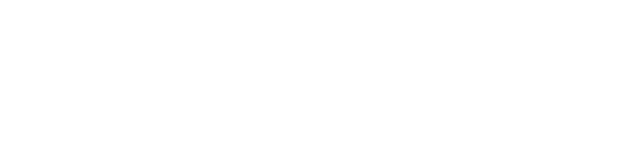
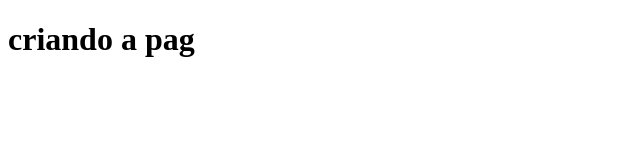
Before and after one commit to GuiBarreto/gama-no-github, a plain HTML site: page index.html in a window 1280 px wide. Shown: the whole page, without its empty margins (0-640 px from the left). Drawn offline with Linux system fonts and the light colour scheme.

Commit message:
alteração no index

```diff
--- a/index.html
+++ b/index.html
@@ -7,6 +7,6 @@
     <title>Document</title>
 </head>
 <body>
-
+    <h1>criando a pag</h1>
 </body>
 </html>
```
